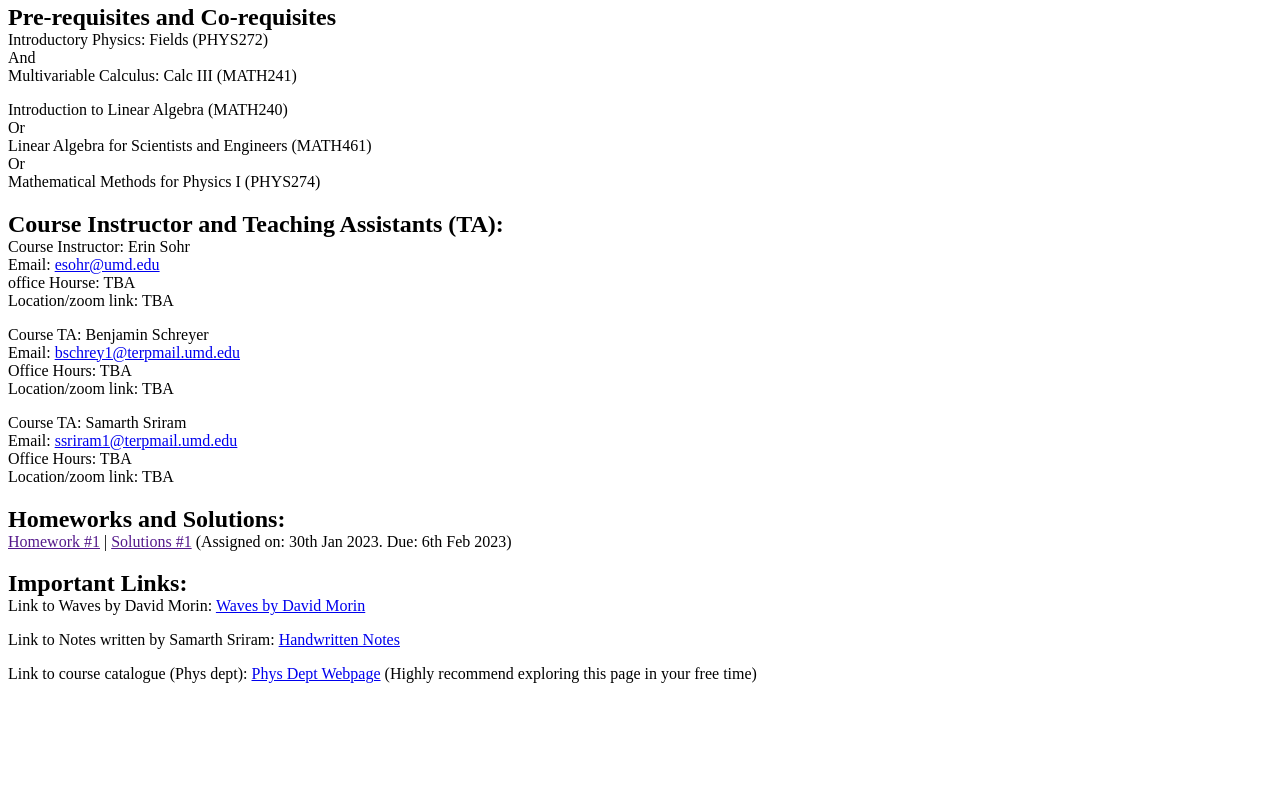
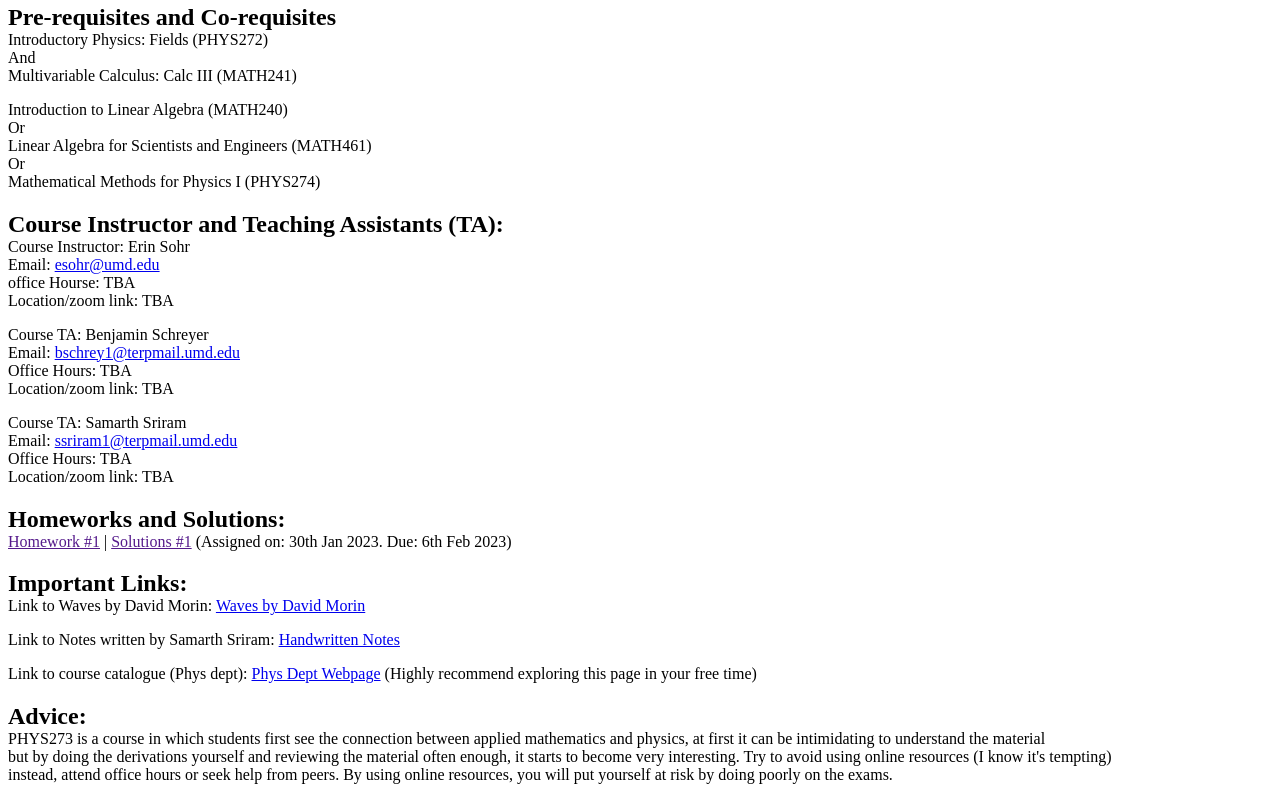
Before and after one commit to SamarthSriramDev/PHYS273_spr23, a plain HTML site: page index.html in a window 1280 px wide. Shown: the part 605-1405 px from the top of the page. Before the commit the page ends 1304 px from the top, so only its background shows below. Drawn offline with Linux system fonts and the light colour scheme.

Commit message:
more and more

```diff
--- a/index.html
+++ b/index.html
@@ -83,4 +83,11 @@
 	<p>Link to course catalogue (Phys dept): <a href="https://umdphysics.umd.edu/academics/courses/963-physics-273-273h-introductory-physics-waves.html">Phys Dept Webpage</a>
 	(Highly recommend exploring this page in your free time)</p>
 
+  <h2>Advice: </h2>
+	<p>PHYS273 is a course in which students first see the connection between applied mathematics and physics, at first it can be intimidating to understand the material
+	<br>but by doing the derivations yourself and reviewing the material often enough, it starts to become very interesting. Try to avoid using online resources (I know it's tempting)
+	<br>instead, attend office hours or seek help from peers. By using online resources, you will put yourself at risk by doing poorly on the exams.
+	</br>
+	</p>
+
 </html>
```
